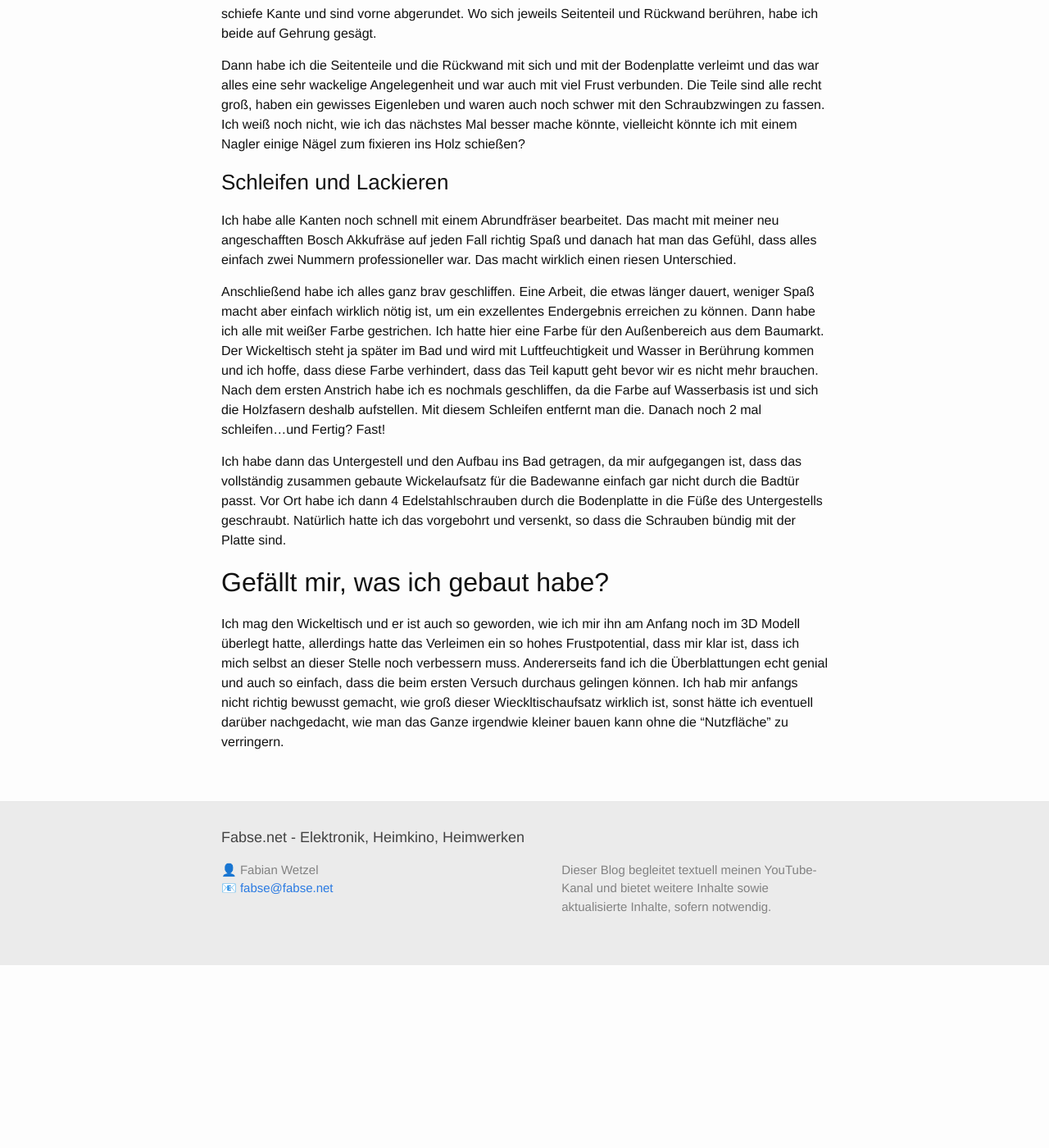
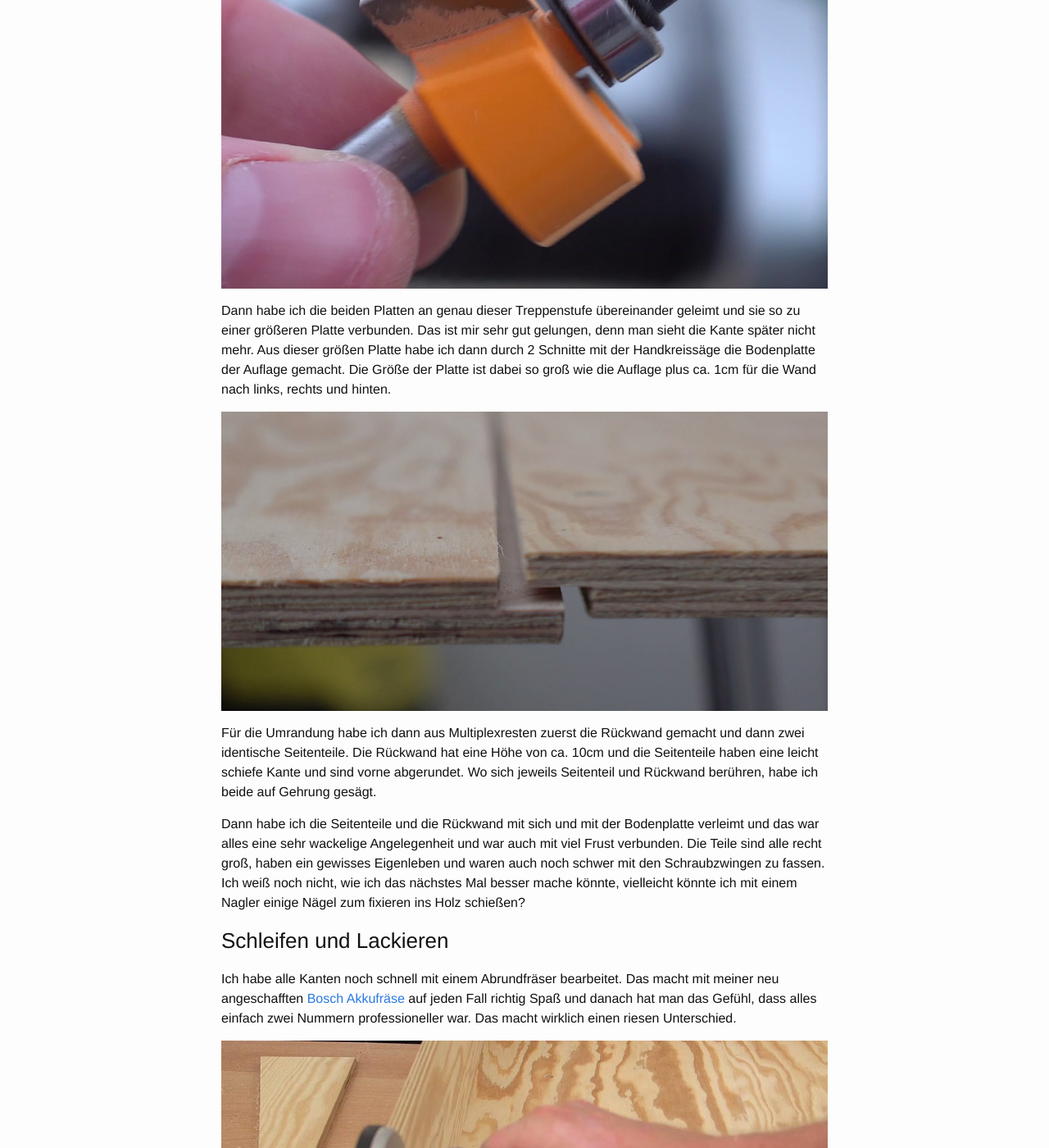
Before and after one commit to fabsenet/blog_de, a Jekyll site: the page built from _posts/2018-09-27-Wickeltisch-für-die-Badewanne-selbst-bauen.md, in a window 1280 px wide and 1400 px high, scrolled down 3320 px. Shown: the whole window at 82% size. Built offline with Jekyll 4.4.1, drawn with Linux system fonts in a browser that asks for light colours; comment, search, counter and statistics services are not loaded; before the commit the page ends 4497 px from its top, so only the background shows below that; some of the changed text lies outside the part shown.

Commit message:
mehr bilder

```diff
--- a/_posts/2018-09-27-Wickeltisch-für-die-Badewanne-selbst-bauen.md
+++ b/_posts/2018-09-27-Wickeltisch-für-die-Badewanne-selbst-bauen.md
@@ -44,9 +44,14 @@ Wenn ich das Untergestell nochmal bauen würde, würde ich darüber nachdenken,
 
 <iframe width="560" height="315" src="https://www.youtube.com/embed/dZLcEujgOjw" frameborder="0" allow="autoplay; encrypted-media" allowfullscreen></iframe>
 
-Die Aufbau besteht aus Multiplex und ich musste eine Platte vergrößern, da die größte Platte, die ich hatte (und die ich mit dem Auto transportiert bekomme) in einer Richtung nicht lang genug ist für die Wickelunterlage. Ich habe mir die geradeste Kante an der Platte gesucht und eine weitere Platte mit einer möglichst geraden Kante dazu. In beide habe ich mit der Oberfräse eine Art Treppenstufe rein gefräst über die gesamte Kante. Diese *Treppenstufe* habe ich dabei genau halb so dick wie die Platte gemacht. Der Fräser, den ich dafür verwendet habe, hat ein Kugellager unten und damit bin ich die Kante der Platte abgefahren. Über dem Kugellager schneidet er dann in die Platte rein und nimmt ca. 10mm Material ab. Es handelt sich im Prinzip um einen Bündigfräser, bei dem die Messer weiter außen sind.
+Die Aufbau besteht aus Multiplex und ich musste eine Platte vergrößern, da die größte Platte, die ich hatte (und die ich mit dem Auto transportiert bekomme) in einer Richtung nicht lang genug ist für die Wickelunterlage. Ich habe mir die geradeste Kante an der Platte gesucht und eine weitere Platte mit einer möglichst geraden Kante dazu. In beide habe ich mit der Oberfräse eine Art Treppenstufe rein gefräst über die gesamte Kante. Diese *Treppenstufe* habe ich dabei genau halb so dick wie die Platte gemacht. Der Fräser, den ich dafür verwendet habe, hat ein Kugellager unten und damit bin ich die Kante der Platte abgefahren. Über dem Kugellager schneidet er dann in die Platte rein und nimmt ca. 10mm Material ab. Es handelt sich im Prinzip um einen Bündigfräser, bei dem die Messer weiter außen sind. [Diesen Fräser gibts im Set!](http://amzn.to/1RxnbKb)
+
+![Fräser](/assets/2018_mixed/wickeltisch/fräser.jpg)
+
 
 Dann habe ich die beiden Platten an genau dieser Treppenstufe übereinander geleimt und sie so zu einer größeren Platte verbunden. Das ist mir sehr gut gelungen, denn man sieht die Kante später nicht mehr. Aus dieser größen Platte habe ich dann durch 2 Schnitte mit der Handkreissäge die Bodenplatte der Auflage gemacht. Die Größe der Platte ist dabei so groß wie die Auflage plus ca. 1cm für die Wand nach links, rechts und hinten.
+
+![Multiplex auf Kante](/assets/2018_mixed/wickeltisch/multiplex_kante.jpg)
 
 Für die Umrandung habe ich dann aus Multiplexresten zuerst die Rückwand gemacht und dann zwei identische Seitenteile. Die Rückwand hat eine Höhe von ca. 10cm und die Seitenteile haben eine leicht schiefe Kante und sind vorne abgerundet. Wo sich jeweils Seitenteil und Rückwand berühren, habe ich beide auf Gehrung gesägt.
 
@@ -54,7 +59,10 @@ Dann habe ich die Seitenteile und die Rückwand mit sich und mit der Bodenplatte
 
 ### Schleifen und Lackieren
 
-Ich habe alle Kanten noch schnell mit einem Abrundfräser bearbeitet. Das macht mit meiner neu angeschafften Bosch Akkufräse auf jeden Fall richtig Spaß und danach hat man das Gefühl, dass alles einfach zwei Nummern professioneller war. Das macht wirklich einen riesen Unterschied.
+Ich habe alle Kanten noch schnell mit einem Abrundfräser bearbeitet. Das macht mit meiner neu angeschafften [Bosch Akkufräse](https://amzn.to/2LX898t) auf jeden Fall richtig Spaß und danach hat man das Gefühl, dass alles einfach zwei Nummern professioneller war. Das macht wirklich einen riesen Unterschied.
+
+![Kanten abrunden](/assets/2018_mixed/wickeltisch/bosch_akkufräse.jpg)
+
 
 Anschließend habe ich alles ganz brav geschliffen. Eine Arbeit, die etwas länger dauert, weniger Spaß macht aber einfach wirklich nötig ist, um ein exzellentes Endergebnis erreichen zu können. Dann habe ich alle mit weißer Farbe gestrichen. Ich hatte hier eine Farbe für den Außenbereich aus dem Baumarkt. Der Wickeltisch steht ja später im Bad und wird mit Luftfeuchtigkeit und Wasser in Berührung kommen und ich hoffe, dass diese Farbe verhindert, dass das Teil kaputt geht bevor wir es nicht mehr brauchen. Nach dem ersten Anstrich habe ich es nochmals geschliffen, da die Farbe auf Wasserbasis ist und sich die Holzfasern deshalb aufstellen. Mit diesem Schleifen entfernt man die. Danach noch 2 mal schleifen...und Fertig? Fast!
 
```
Also changed, not shown: assets/2018_mixed/wickeltisch/bosch_akkufräse.jpg (added), assets/2018_mixed/wickeltisch/fräser.jpg (added), assets/2018_mixed/wickeltisch/multiplex_kante.jpg (added).
